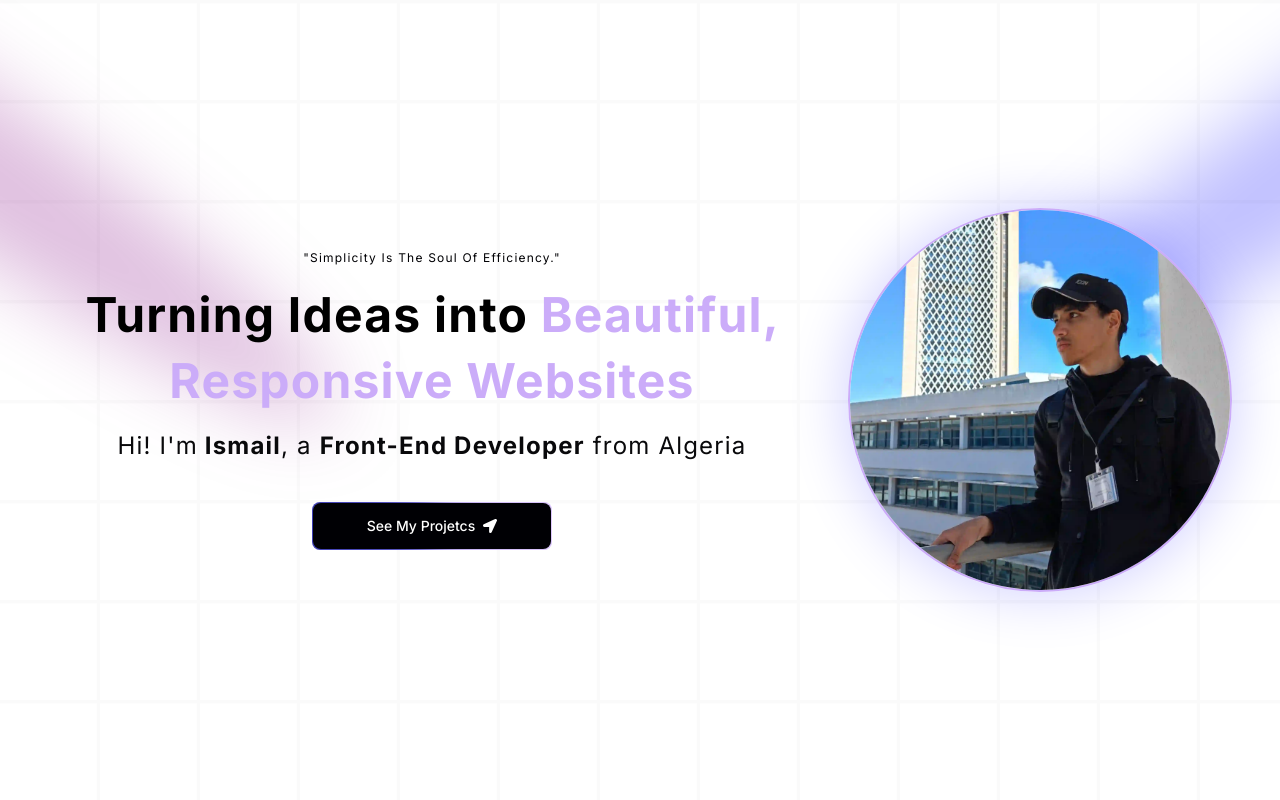
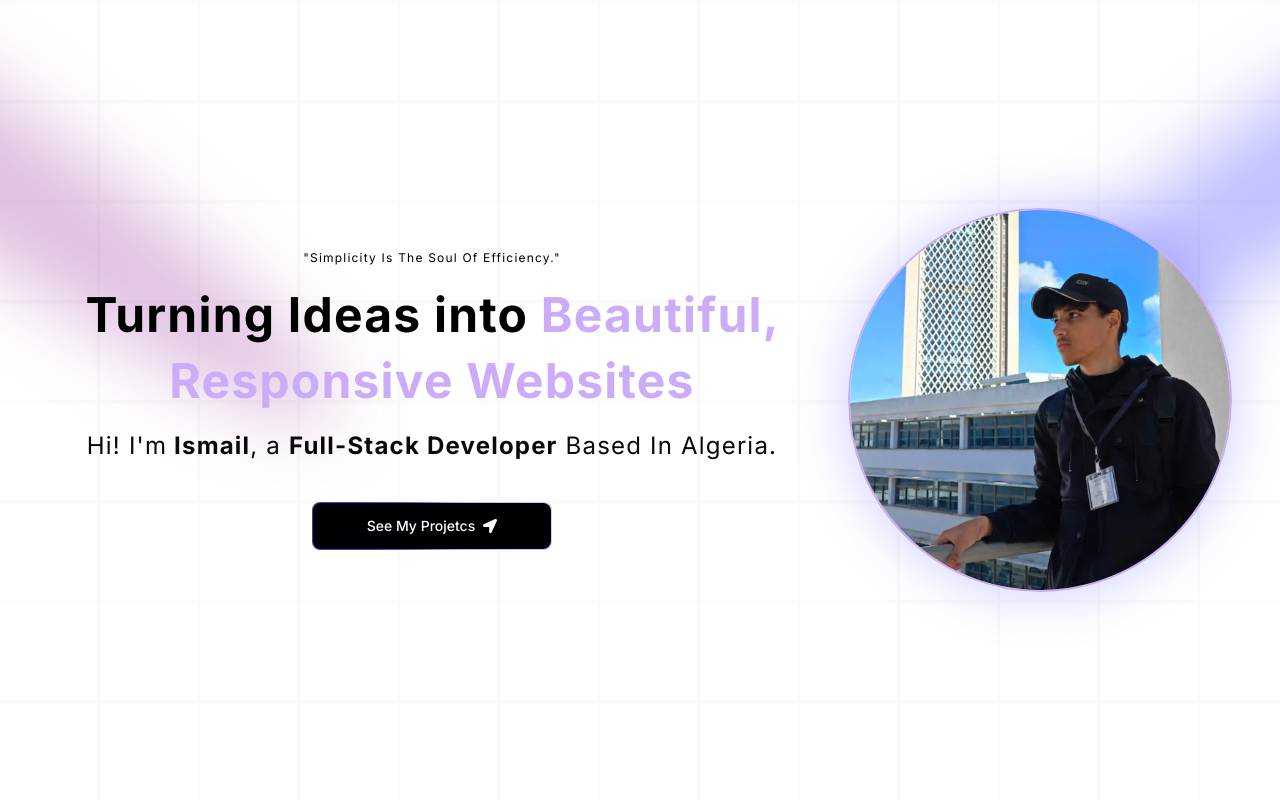
Before and after one commit to 1sma31L/old-portfolio, a Next.js app: page / in a window 1280 px wide. Shown: the top 800 px of the page. Built offline with nearby package versions, Linux system fonts and the light colour scheme.

Commit message:
Update Hero.tsx

```diff
--- a/components/Hero.tsx
+++ b/components/Hero.tsx
@@ -35,8 +35,8 @@ function Hero() {
 					</div> */}
 					<p className="text-center md:tracking-wider  text-sm md:text-lg lg:text-2xl">
 						Hi! I&apos;m
-						<strong> Ismail</strong>, a <strong>Front-End Developer</strong>{" "}
-						from Algeria
+						<strong> Ismail</strong>, a <strong>Full-Stack Developer</strong>{" "}
+						Based In Algeria.
 					</p>
 					<Link href="#projects" className="lg:block hidden">
 						<MagicButton
```
